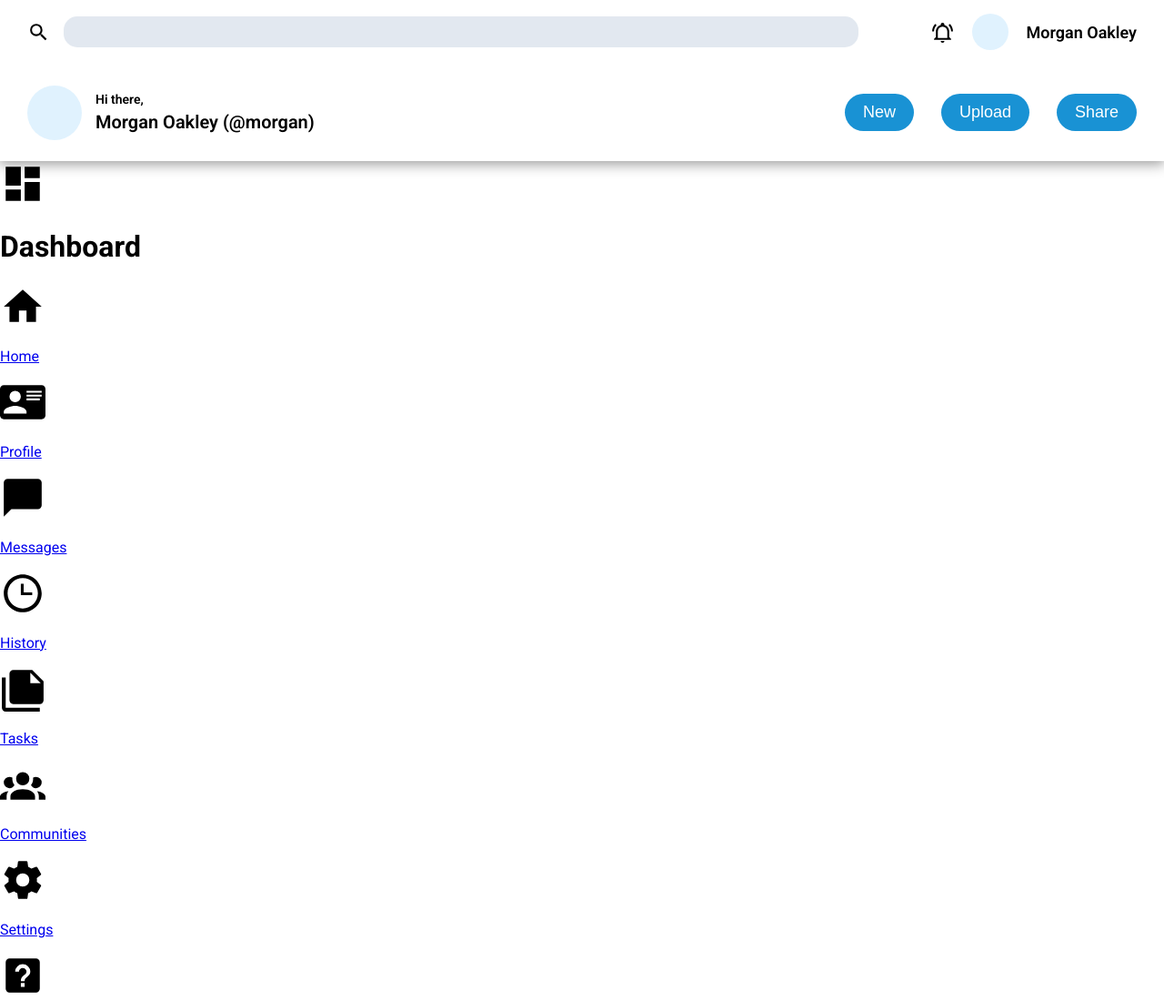
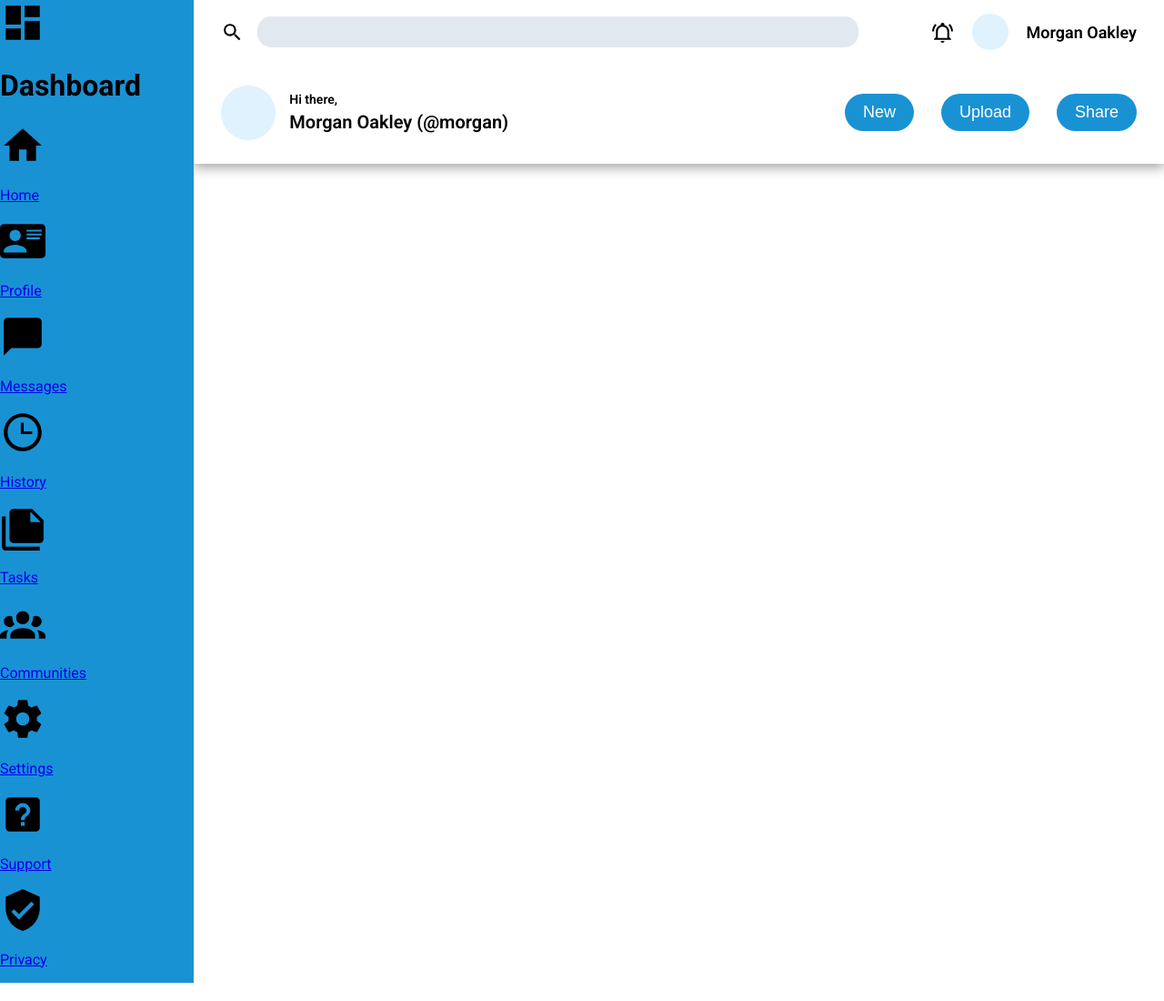
Before and after one commit to david-tseluiko/admin-dashboard-odin, a plain HTML site: page index.html in a window 1280 px wide. Shown: the top 1100 px of the page at 91% size. Drawn offline with Linux system fonts and the light colour scheme.

Commit message:
Create grid container for body

```diff
--- a/css/style.css
+++ b/css/style.css
@@ -5,12 +5,19 @@ body {
 
     padding: 0;
     margin: 0;
+
+    display: grid;
+    grid-template-columns: 1fr 5fr;
+    grid-template-rows: 1fr 5fr;
 }
 
 .header {
     margin: 0;
     padding: 15px 30px;
     box-shadow: 0px 2px 14px 1px rgba(0,0,0,0.41);
+
+    grid-column: 2 / -1;
+    grid-row: 1 / 2;
 }
 
 .header-top {
@@ -113,3 +120,9 @@ body {
     font-size: 18px;
     cursor: pointer;
 }
+
+.sidebar {
+    background-color: #1992d4;
+
+    grid-row: 1 / -1;
+}
```
